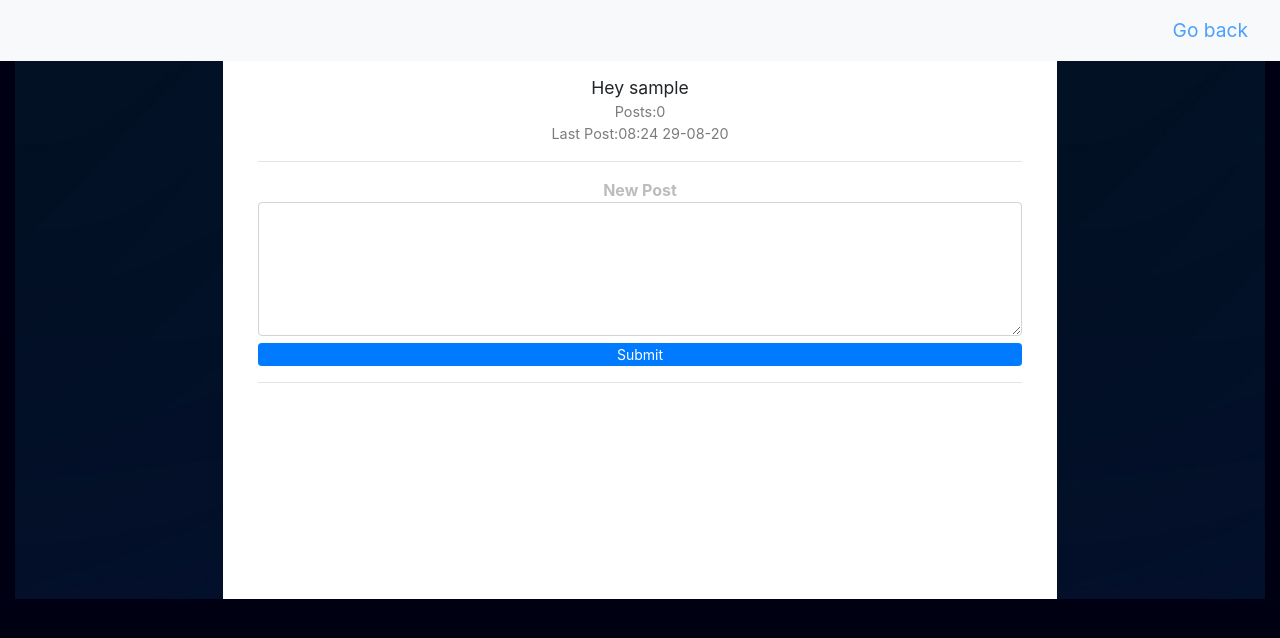
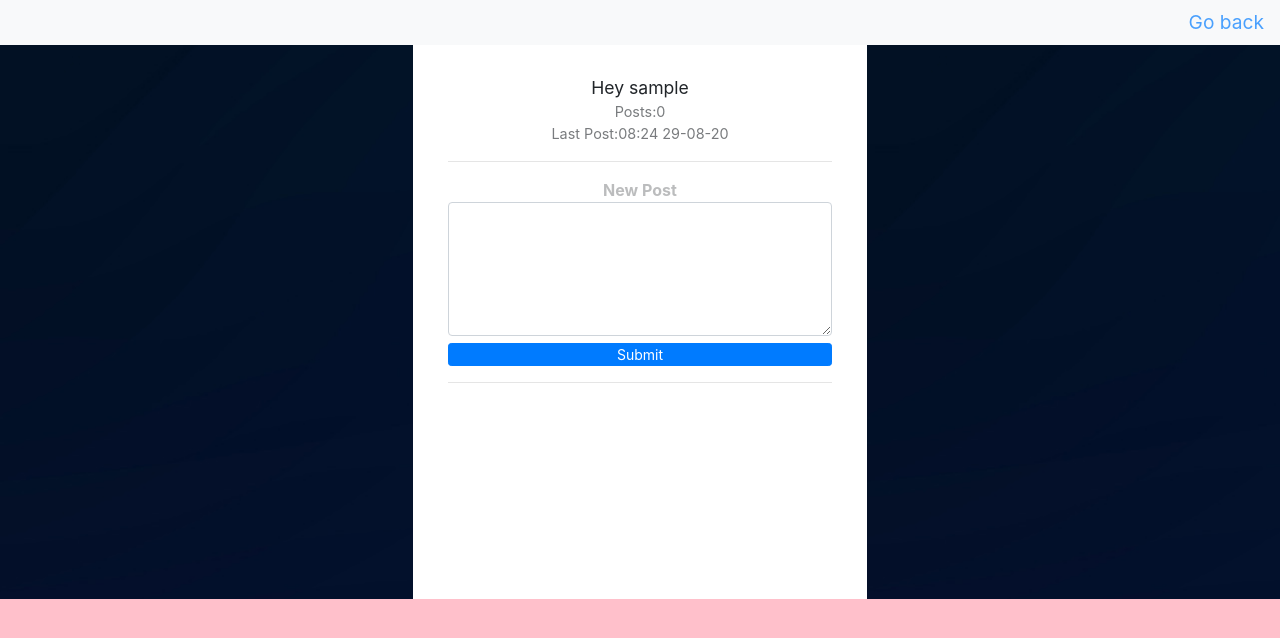
Before and after one commit to Leon-A1/Tshma, a Flask app: page /profile in a window 1280 px wide. Shown: the top 638 px of the page. Run offline with Flask 2, Linux system fonts and the light colour scheme; the visitor is signed in with stand-in values (Sample User, id 1); data comes from the database, SQL or seed files in the repository; data that the repository does not hold is empty; some libraries are stand-ins or nearby versions.

Commit message:
profile design

```diff
--- a/app/models.py
+++ b/app/models.py
@@ -19,7 +19,7 @@ class User(UserMixin,db.Model):
 
     id = db.Column(db.Integer, primary_key=True)
     username = db.Column(db.String(15), unique=True)
-    email = db.Column(db.String(50), unique=True)
+    email = db.Column(db.String(50), unique=False)
     password = db.Column(db.String(200))
     last_login = db.Column(db.DateTime, nullable=False, default=datetime.utcnow)
     post = db.relationship('Post', backref='author', lazy='dynamic')
--- a/app/routes.py
+++ b/app/routes.py
@@ -126,7 +126,7 @@ def profile():
 
     num_of_posts = []
 
-    Posts = Post.query.order_by(Post.timestamp.desc()).filter_by(user_id=current_user.id).all()
+    Posts = Post.query.order_by(Post.timestamp.desc()).all()
     for p in Posts:
         p.timestamp = p.timestamp.strftime('%H:%M %d-%H-%y')
         num_of_posts.append(p)
--- a/app/templates/profile.html
+++ b/app/templates/profile.html
@@ -10,21 +10,21 @@
     window.addEventListener('keydown',function(e){if(e.keyIdentifier=='U+000A'||e.keyIdentifier=='Enter'||e.keyCode==13){if(e.target.nodeName=='INPUT'&&e.target.type=='text'){e.preventDefault();return false;}}},true);
   </script>
 </head>
-<body style="background-color:rgb(0, 0, 19)">
+<body style="background-color:pink">
 
-  <nav class="navbar fixed-top navbar-light bg-light">
+  <nav style="padding:0;margin:0;"class="navbar fixed-top navbar-light bg-light">
     <a class="navbar-brand" href="/"></a>
-          <a style="font-size:120%;text-align:center;opacity:70%" class="nav-item nav-link" href="/">Go back</a>
+    <a style="font-size:120%;text-align:center;opacity:70%" class="nav-item nav-link" href="/">Go back</a>
     </nav>
-  <div style=""class="container-fluid">
-  <div style="padding:0;margin:0;" class="row">
+  <div style="padding:0;margin:0" class="container-fluid">
+  <div style="padding:0;margin:0" class="row">
     <div style="background-image:url({{url_for('static', filename='img/blue.jpg')}})"class="col">
 
         <p style="color:transparent;">Ghost Col</p>
     </div>
 
     <!-- MAIN CONTENT BLOCK -->
-    <div style="padding-top:75px; padding-bottom:200px;background-color: white;padding-right: 35px;padding-left:35px;"class="col-8">
+    <div style="padding-top:75px; padding-bottom:200px;background-color: white;padding-right: 35px;padding-left:35px;"class="col">
     <p style="padding: 0;font-size:110%;margin:0;text-align:center;">Hey {{ username }}</p>
      <p style="padding: 0;font-size:90%;opacity:60%;text-align:center;margin:0;">Posts:{{ num_of_posts }}</p>
      <p style="padding: 0;font-size:90%;opacity:60%;text-align:center;margin:0;">Last Post:{{ last_login }}</p>
```
